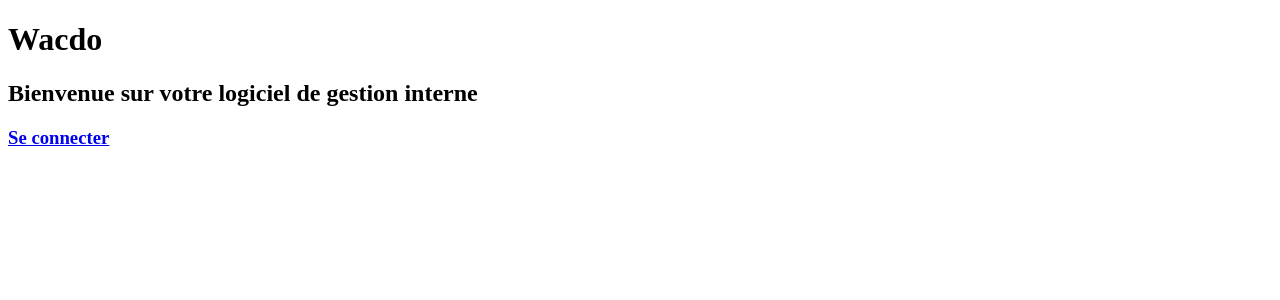
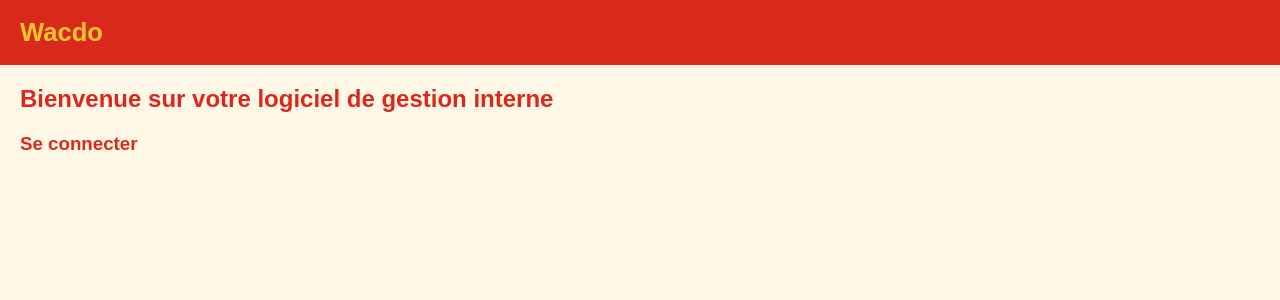
Before and after one commit to timothy-bernasconi/projet-backend-wacdo, a PHP site: page / in a window 1280 px wide. Shown: the top 300 px of the page. Run offline with PHP 8.4, Linux system fonts and the light colour scheme.

Commit message:
ajout css, changement logique employés

```diff
--- a/public/account.php
+++ b/public/account.php
@@ -66,6 +66,7 @@ if(!empty($_POST)) { // Si pas vide, le form est soumis
     <meta charset="UTF-8">
     <meta name="viewport" content="width=device-width, initial-scale=1.0">
     <title>Créer un compte</title>
+    <link rel="stylesheet" href="style.css">
 </head>
 <body>
 
@@ -84,7 +85,7 @@ if(!empty($_POST)) { // Si pas vide, le form est soumis
         <br>
 
         <label for="InputLastName">Nom</label>
-        <input type="text" name="lastname" id="InputLastName" value ="<?= $lastname ?? "" ?>">>
+        <input type="text" name="lastname" id="InputLastName" value ="<?= $lastname ?? "" ?>">
         <?php if (isset($errors["lastname"])): ?>
             <p class="errors"><?= $errors["lastname"] ?></p>
         <?php endif; ?>
@@ -92,7 +93,7 @@ if(!empty($_POST)) { // Si pas vide, le form est soumis
         <br>
 
         <label for="InputPosition">Métier</label>
-        <input type="text" name="position" id="InputPosition" value ="<?= $position ?? "" ?>">>
+        <input type="text" name="position" id="InputPosition" value ="<?= $position ?? "" ?>">
         <?php if (isset($errors["position"])): ?>
             <p class="errors"><?= $errors["position"] ?></p>
         <?php endif; ?>
--- a/public/index.php
+++ b/public/index.php
@@ -9,6 +9,7 @@ session_start();
     <meta charset="UTF-8">
     <meta name="viewport" content="width=device-width, initial-scale=1.0">
     <title>Authentification</title>
+    <link rel="stylesheet" href="style.css">
 </head>
 <body>
 
@@ -20,9 +21,7 @@ session_start();
 if(isset($_SESSION["user"])) {
     ?>
     <h3> <a href="my_account.php">Mon compte</a></h3>
-    <?php if (($_SESSION["user"]["position"] ?? '') === 'Admin'): ?>
-        <h3> <a href="account.php">Créer un compte collaborateur</a></h3>
-    <?php endif; ?>
+
     <h3> <a href="logout.php">Se déconnecter</a></h3>
     <?php
     } else {
--- a/public/login.php
+++ b/public/login.php
@@ -44,6 +44,7 @@ if(!empty($result) && password_verify($password, $result["password"])) {
     <meta charset="UTF-8">
     <meta name="viewport" content="width=device-width, initial-scale=1.0">
     <title>Connexion plateforme wacdo</title>
+    <link rel="stylesheet" href="style.css">
 </head>
 <body>
     <h1>Connexion à la plateforme wacdo</h1>
--- a/public/order.php
+++ b/public/order.php
@@ -130,6 +130,7 @@ $desserts = $db->query("SELECT id, productName, quantity FROM stock WHERE produc
 <head>
     <meta charset="UTF-8">
     <title>Prise de Commande</title>
+    <link rel="stylesheet" href="style.css">
     <style>
         body { font-family: Arial, sans-serif; margin: 20px; }
         .form-row { display: flex; align-items: center; margin-bottom: 12px; gap: 10px; }
--- a/public/orders_list.php
+++ b/public/orders_list.php
@@ -101,6 +101,7 @@ $orders = $db->query($sql)->fetchAll();
 <head>
     <meta charset="UTF-8">
     <title>Liste des Commandes</title>
+    <link rel="stylesheet" href="style.css">
     <style>
         body { font-family: sans-serif; margin: 30px; }
         .btn-new { background: #28a745; color: white; padding: 8px 12px; text-decoration: none; border-radius: 4px; }
--- a/public/stock.php
+++ b/public/stock.php
@@ -8,7 +8,7 @@ if (!isset($_SESSION["user"]) || $_SESSION["user"]["ip"] !== $_SERVER["REMOTE_AD
 }
 
 $role = $_SESSION["user"]["position"] ?? '';
-if (!in_array($role, ['Admin', 'Prep'])) {
+if (!in_array($role, ['Admin', 'Préparateur'])) {
     header("Location: my_account.php");
     exit;
 }
@@ -28,6 +28,7 @@ $products = $stmt->fetchAll(PDO::FETCH_ASSOC);
     <meta charset="UTF-8">
     <meta name="viewport" content="width=device-width, initial-scale=1.0">
     <title>Stock - Wacdo</title>
+    <link rel="stylesheet" href="style.css">
 
 </head>
 <body>
--- /dev/null
+++ b/public/style.css
@@ -0,0 +1,93 @@
+body {
+    font-family: Arial, Helvetica, sans-serif;
+    background: #FFF8E7;
+    color: #2b2b2b;
+    margin: 0;
+    padding: 0 20px 40px;
+}
+
+h1 {
+    background: #DA291C;
+    color: #FFC72C;
+    margin: 0 -20px 20px;
+    padding: 18px 20px;
+    font-size: 1.6em;
+}
+
+h2, h3 {
+    color: #DA291C;
+}
+
+a {
+    color: #DA291C;
+    font-weight: bold;
+    text-decoration: none;
+}
+
+a:hover {
+    text-decoration: underline;
+}
+
+label {
+    font-weight: bold;
+}
+
+input, select {
+    border: 2px solid #FFC72C;
+    border-radius: 4px;
+    padding: 6px;
+}
+
+button, input[type="submit"], .btn-new {
+    background: #DA291C;
+    color: #fff;
+    border: none;
+    padding: 10px 18px;
+    border-radius: 20px;
+    font-weight: bold;
+    cursor: pointer;
+    display: inline-block;
+}
+
+button:hover, input[type="submit"]:hover, .btn-new:hover {
+    background: #b31f16;
+    text-decoration: none;
+}
+
+table {
+    width: 100%;
+    border-collapse: collapse;
+    margin-top: 15px;
+}
+
+th {
+    background: #FFC72C;
+    color: #2b2b2b;
+    padding: 8px;
+    text-align: left;
+}
+
+td {
+    padding: 8px;
+    border-bottom: 1px solid #eee;
+}
+
+.errors {
+    color: #DA291C;
+    font-weight: bold;
+}
+
+.msg, .success {
+    background: #FFC72C;
+    padding: 10px;
+    border-radius: 4px;
+    margin: 15px 0;
+}
+
+.error {
+    background: #f8d7da;
+    color: #721c24;
+    padding: 10px;
+    border-radius: 4px;
+    margin: 15px 0;
+}
```
Also changed, not shown: public/my_account.php (+6 -1 lines).
